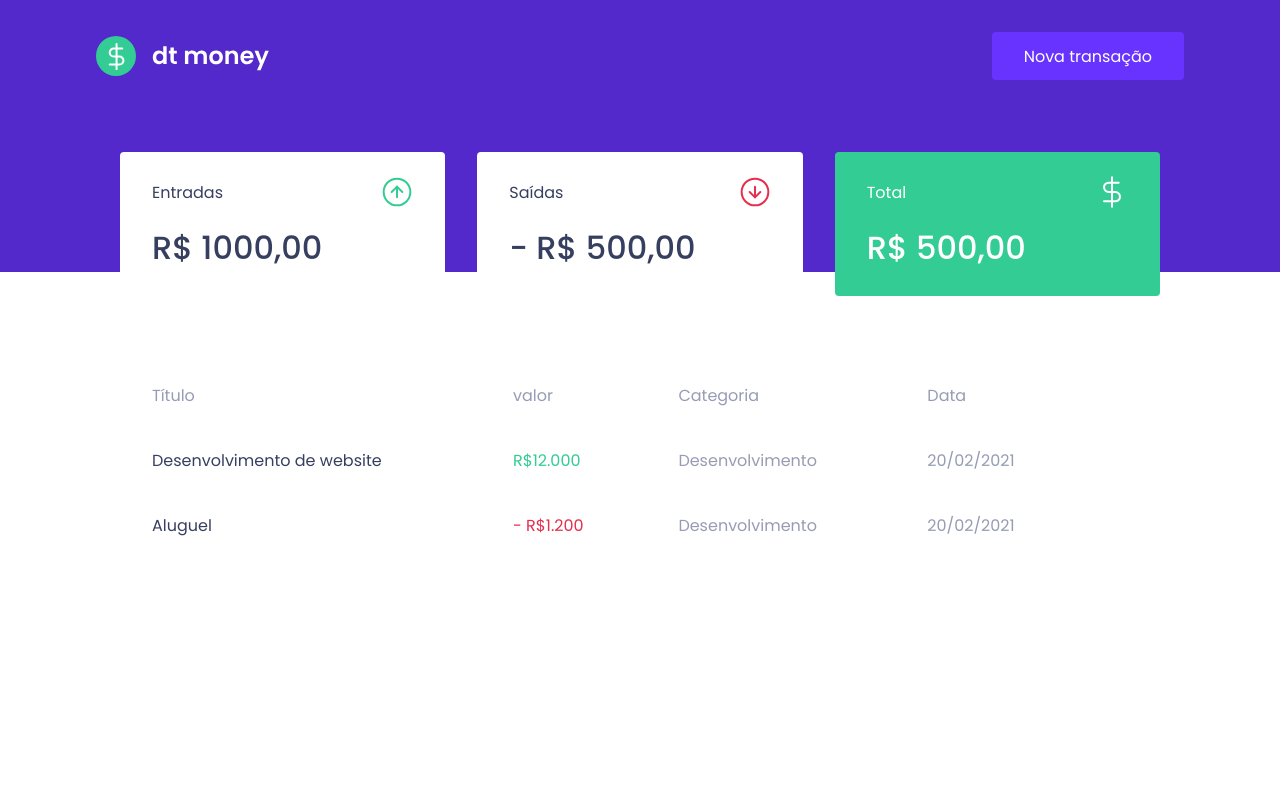
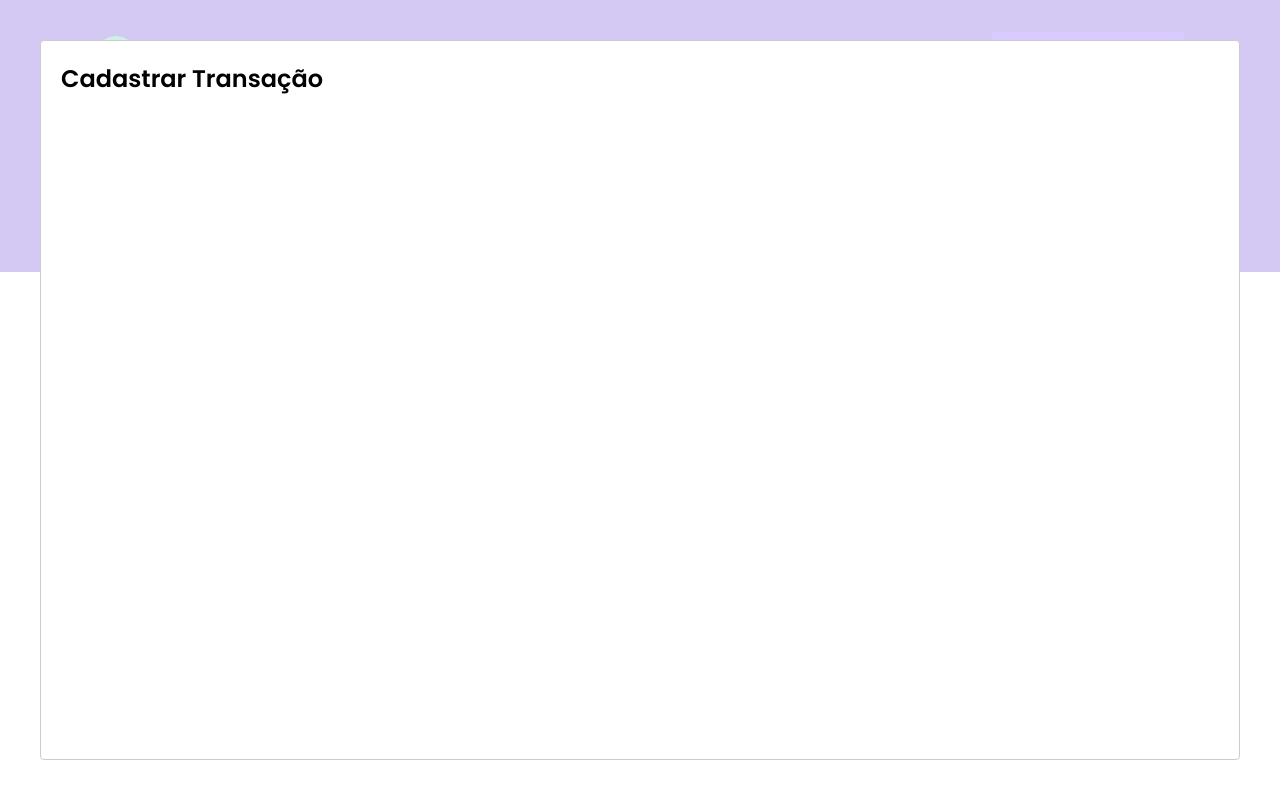
Before and after one commit to wanderson648/projeto-ignite-dtmoney, a React (Create React App) app: page / in a window 1280 px wide. Both pictures are taken after a click on the button "Nova transação". Built offline with nearby package versions, Linux system fonts and the light colour scheme; no server answers; what miragejs would draw is missing.

Commit message:
Configurando modal de criação

```diff
--- a/package.json
+++ b/package.json
@@ -7,6 +7,7 @@
     "miragejs": "^0.1.41",
     "react": "^17.0.1",
     "react-dom": "^17.0.1",
+    "react-modal": "^3.12.1",
     "react-scripts": "4.0.3",
     "styled-components": "^5.2.1",
     "web-vitals": "^1.0.1"
@@ -19,6 +20,7 @@
     "@types/node": "^12.0.0",
     "@types/react": "^17.0.0",
     "@types/react-dom": "^17.0.0",
+    "@types/react-modal": "^3.12.0",
     "@types/styled-components": "^5.1.9",
     "typescript": "^4.1.2"
   },
--- a/src/App.tsx
+++ b/src/App.tsx
@@ -1,13 +1,36 @@
+
+import { useState } from 'react';
+import Modal from 'react-modal';
 import { Dashboard } from './components/Dashboard';
 import { Header } from './components/Header';
 import { GlobalStyle } from './styles/global';
 
+Modal.setAppElement('#root');
 
 export function App() {
+  const [isNewTransactionModalOpen, setIsNewTransactionModalOpen] = useState(false);
+
+  function handleOpenNewTransactionModal() {
+    setIsNewTransactionModalOpen(true);
+  }
+
+  function handleCloseNewTransactionModal() {
+    setIsNewTransactionModalOpen(false);
+  }
+
+
   return (
     <>
-      <Header />
+      <Header onOpenNewTransactionModal={handleOpenNewTransactionModal}/>
       <Dashboard />
+
+      <Modal
+          isOpen={isNewTransactionModalOpen}
+          onRequestClose={handleCloseNewTransactionModal}
+        >
+        <h2>Cadastrar Transação</h2>
+      </Modal>
+
       <GlobalStyle/>
     </>
   );
--- a/src/components/Header/index.tsx
+++ b/src/components/Header/index.tsx
@@ -1,15 +1,21 @@
+
 import logoImg from '../../assets/logo.svg';
-
 import { Container, Content } from "./styles";
 
-export function Header() {
+interface HeaderProps {
+  onOpenNewTransactionModal: () => void;
+}
+
+export function Header({ onOpenNewTransactionModal }: HeaderProps) {
+
   return (
     <Container>
       <Content>
         <img src={logoImg} alt="dt money"/>
-        <button type="button">
+        <button type="button" onClick={onOpenNewTransactionModal}>
           Nova transação
         </button>
+
       </Content>
     </Container>
   );
```
Also changed, not shown: 1 other file (tests, documents, lock files or other folders).
